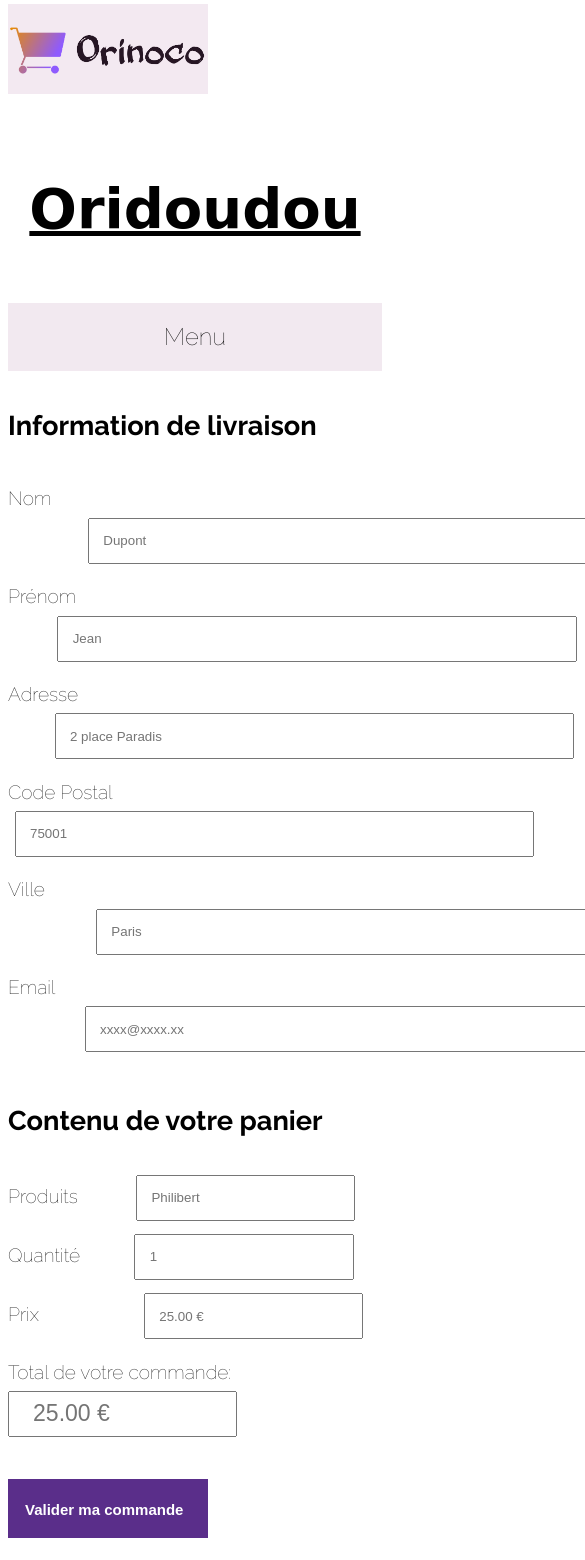
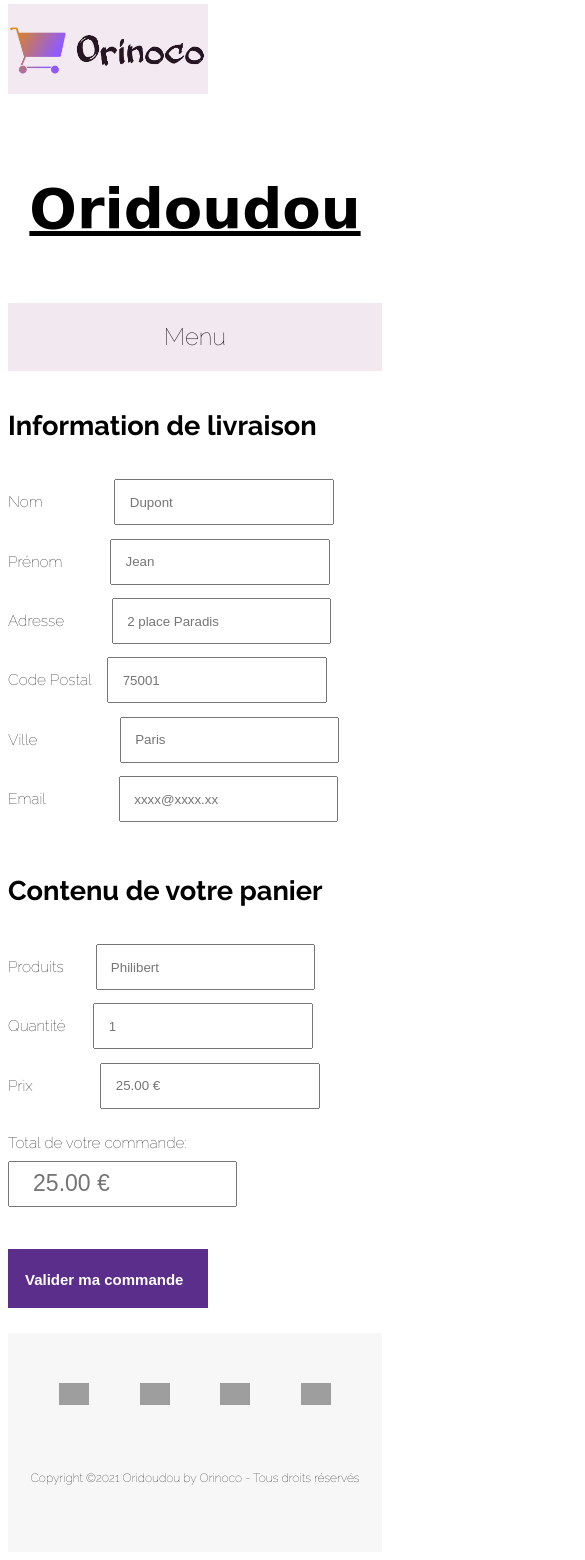
Before and after one commit to GaelleTak/GaelleJohn_5_04052021_-orinoco, a plain HTML site: page checkout.html in a window 390 px wide. Shown: the top 1560 px of the page, 585 px wide, since content can reach past the window. Drawn offline with Linux system fonts and the light colour scheme; grey boxes are pictures that could not be loaded; a web font is replaced by a local one.

Commit message:
Mise à jour responsive checkout.html

```diff
--- a/style.css
+++ b/style.css
@@ -40,6 +40,7 @@
 a, a:focus, a:hover {
   text-decoration: none;
   color: #000;
+  margin-left: auto;
 }
 
 .slider h2 {
@@ -127,7 +128,7 @@
   flex-direction: row;
   justify-content: space-between;
   flex-wrap: wrap;
-  align-items: center;
+  align-items:flex-start;
 }
 
 .teddy-1-bear, .teddy-2-bear, .teddy-3-bear, .teddy-4-bear, .teddy-5-bear{
@@ -136,9 +137,9 @@
   border-color: #F2F2F2;
   width: auto;
   height: 400px;
-  margin-left: 1em;
   border-radius: 0.5em;
-  margin: 2em;
+  margin-bottom: 2em;
+  margin-top: 2em;
 }
 
 .teddy-1-bear:hover, .teddy-2-bear:hover, .teddy-3-bear:hover, .teddy-4-bear:hover, .teddy-5-bear:hover{
@@ -243,7 +244,6 @@
   font-weight: bolder;
   font-size: 1.7em;
 }
-
 .information input{
   height: 40px;
   width: 500px;
@@ -309,7 +309,7 @@
   display: none;
 }
 
-@media only screen and (min-width: 320px) and (max-width: 650px) {
+@media only screen and (min-width: 350px) and (max-width: 650px) {
   iframe{
     width: 100%;
     height: 450px;
@@ -395,4 +395,62 @@
   {
     display: none;
   }
+  .copyright-text{
+    font-size: 12px;
+  }
+  .information input{
+    width: 300px;
+  }
+
 }
+@media only screen and (min-width: 450px) and (max-width: 650px) {
+  .selection{
+    display: grid;
+    position: relative;
+    margin-left: 20%;
+  }
+  .information input{
+    width: 300px;
+  }
+}
+
+@media only screen and (min-width: 350px) and (max-width: 450px) {
+  .selection{
+    display: grid;
+    position: relative;
+    margin-left: 10%;
+  }
+   .information input{
+    width: 200px;
+  }
+  label{
+    font-size: 0.8em;
+  }
+  .nom{
+    margin-left: 5em;
+  }
+  .prenom{
+    margin-left: 3.2em;
+  }
+  .adresse{
+    margin-left: 3.2em;
+  }
+  .code{
+    margin-left: 0.8em;
+  }
+  .ville{
+    margin-left: 5.8em;
+  }
+  .email{
+    margin-left: 5.1em;
+  }
+  .produit{
+    margin-left: 2em;
+  }
+  .quantité{
+    margin-left: 1.7em;
+  }
+  .prix{
+    margin-left: 4.7em;
+  }
+}
```
